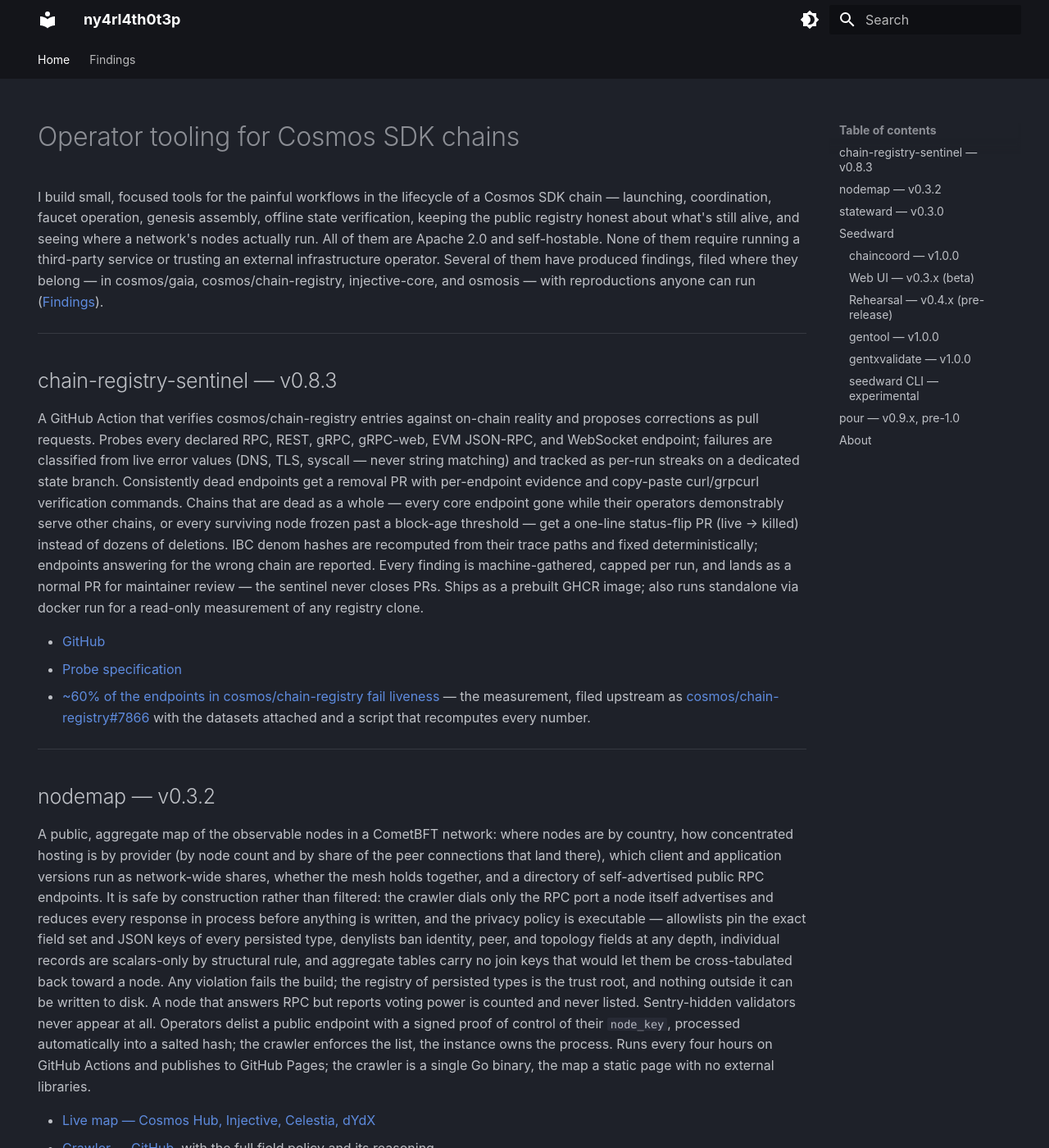
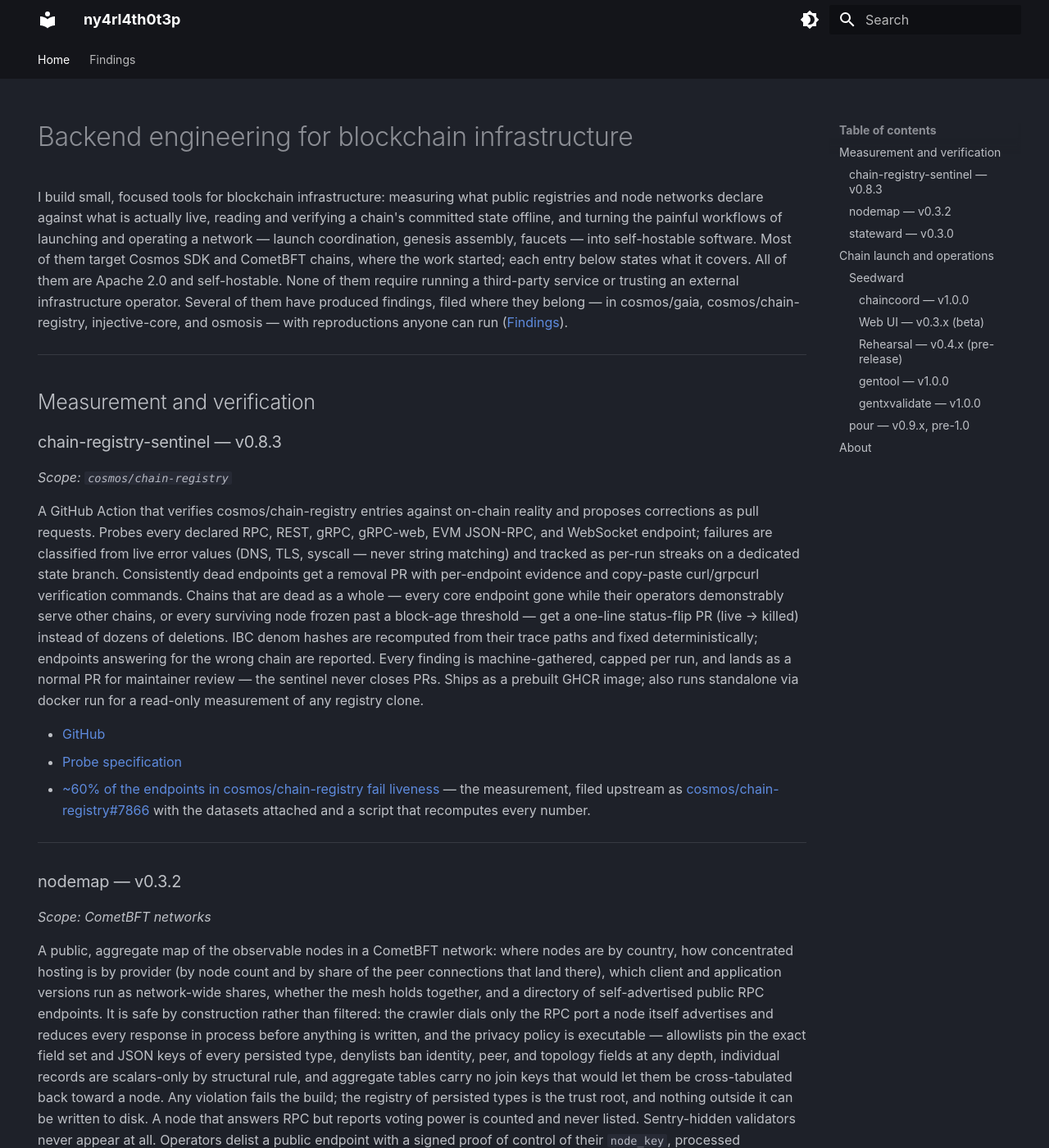
Before and after one commit to ny4rl4th0t3p/ny4rl4th0t3p.github.io, an MkDocs documentation site: the page built from docs/index.md, in a window 1280 px wide and 1400 px high. Shown: the whole window at 82% size. Built offline with MkDocs 1.6.1 and Material for MkDocs 9.7.7, drawn with Linux system fonts in a browser that asks for light colours; some of the changed text lies outside the part shown.

Commit message:
docs: frame the site around problem areas, state each tool's scope

```diff
--- a/docs/blog/.authors.yml
+++ b/docs/blog/.authors.yml
@@ -1,5 +1,5 @@
 authors:
   ny4rl4th0t3p:
     name: ny4rl4th0t3p
-    description: Operator tooling for Cosmos SDK chains
+    description: Backend engineering for blockchain infrastructure
     avatar: https://github.com/ny4rl4th0t3p.png
--- a/docs/index.md
+++ b/docs/index.md
@@ -3,18 +3,24 @@ hide:
   - navigation
 ---
 
-# Operator tooling for Cosmos SDK chains
+# Backend engineering for blockchain infrastructure
 
-I build small, focused tools for the painful workflows in the lifecycle of a Cosmos SDK chain — launching, coordination,
-faucet operation, genesis assembly, offline state verification, keeping the public registry honest about what's still
-alive, and seeing where a network's nodes actually run. All of them are Apache 2.0 and self-hostable. None of them
-require running a third-party service or trusting an external infrastructure operator. Several of them have produced
-findings, filed where they belong — in cosmos/gaia, cosmos/chain-registry, injective-core, and osmosis — with
-reproductions anyone can run ([Findings](https://ny4rl4th0t3p.github.io/blog/)).
+I build small, focused tools for blockchain infrastructure: measuring what public registries and node networks declare
+against what is actually live, reading and verifying a chain's committed state offline, and turning the painful
+workflows of launching and operating a network — launch coordination, genesis assembly, faucets — into self-hostable
+software. Most of them target Cosmos SDK and CometBFT chains, where the work started; each entry below states what it
+covers. All of them are Apache 2.0 and self-hostable. None of them require running a third-party service or trusting an
+external infrastructure operator. Several of them have produced findings, filed where they belong — in cosmos/gaia,
+cosmos/chain-registry, injective-core, and osmosis — with reproductions anyone can run
+([Findings](https://ny4rl4th0t3p.github.io/blog/)).
 
 ---
 
-## chain-registry-sentinel — v0.8.3
+## Measurement and verification
+
+### chain-registry-sentinel — v0.8.3
+
+*Scope: `cosmos/chain-registry`*
 
 A GitHub Action that verifies cosmos/chain-registry entries against on-chain reality and proposes corrections as pull
 requests. Probes every declared RPC, REST, gRPC, gRPC-web, EVM JSON-RPC, and WebSocket endpoint; failures are classified
@@ -36,7 +42,9 @@ via docker run for a read-only measurement of any registry clone.
 
 ---
 
-## nodemap — v0.3.2
+### nodemap — v0.3.2
+
+*Scope: CometBFT networks*
 
 A public, aggregate map of the observable nodes in a CometBFT network: where nodes are by country, how
 concentrated hosting is by provider (by node count and by share of the peer connections that land there), which client
@@ -60,7 +68,9 @@ the crawler is a single Go binary, the map a static page with no external librar
 
 ---
 
-## stateward — v0.3.0
+### stateward — v0.3.0
+
+*Scope: Cosmos SDK application state (IAVL; goleveldb, pebbledb)*
 
 Offline, verified reading of a Cosmos SDK chain's on-disk state — no running node, no chain binary, no state replay. It
 opens a node's `application.db` with hand-rolled, spec-pinned IAVL readers (legacy, v1, and hybrid trees; goleveldb and
@@ -84,7 +94,11 @@ a prebuilt GHCR image.
 
 ---
 
-## Seedward
+## Chain launch and operations
+
+### Seedward
+
+*Scope: Cosmos SDK chain launches*
 
 A suite for launching and coordinating Cosmos SDK chains without the usual Discord-and-spreadsheet scramble: validate
 validator gentxs, run a multi-party launch under an M-of-N committee, rehearse the genesis before going live, and keep a
@@ -94,7 +108,7 @@ tamper-evident record of every decision. Self-hostable end to end.
 - [Demo](https://ny4rl4th0t3p.github.io/seedward-suite/demo/) — `make dev-seed` spins up a populated stack: ten launches
   across every lifecycle state, browsable with an imported demo wallet.
 
-### chaincoord — v1.0.0
+#### chaincoord — v1.0.0
 
 The coordination server. An M-of-N committee with VETO drives an explicit launch lifecycle state machine, backed by a
 tamper-evident, offline-verifiable hash-chained audit log. Validators and coordinators sign in with their existing
@@ -105,7 +119,7 @@ most Cosmos chain launches today.
 - [GitHub](https://github.com/ny4rl4th0t3p/seedward-chaincoord)
 - [Documentation](https://ny4rl4th0t3p.github.io/seedward-chaincoord)
 
-### Web UI — v0.3.x (beta)
+#### Web UI — v0.3.x (beta)
 
 A browser front end for chaincoord. Connect a Cosmos wallet to create and govern launches, review committee proposals,
 and submit or validate validator gentxs — with gentx validation running client-side via WebAssembly. Ships as a single
@@ -113,7 +127,7 @@ container image.
 
 - [GitHub](https://github.com/ny4rl4th0t3p/seedward-chaincoord-web)
 
-### Rehearsal — v0.4.x (pre-release)
+#### Rehearsal — v0.4.x (pre-release)
 
 Optional pre-flight rehearsal for a launch. Assembles the candidate genesis from the approved inputs, boots an ephemeral
 chain from it, runs an on-chain assertion suite, and signs the pass/fail result back to chaincoord — so a launch can be
@@ -121,7 +135,7 @@ gated on a genesis that provably boots. Built; not yet released as a stable vers
 
 - [GitHub](https://github.com/ny4rl4th0t3p/seedward-rehearsal)
 
-### gentool — v1.0.0
+#### gentool — v1.0.0
 
 A CLI for generating production-ready genesis files for any Cosmos SDK chain. Takes a baseline genesis, validator
 gentxs, and CSV inputs for accounts, claims, grants, authz, and feegrant; produces a validated genesis.json with the
@@ -129,7 +143,7 @@ supply math checked explicitly. Makes genesis assembly deterministic and reprodu
 
 - [GitHub](https://github.com/ny4rl4th0t3p/seedward-gentool)
 
-### gentxvalidate — v1.0.0
+#### gentxvalidate — v1.0.0
 
 A Go library — with a WebAssembly build — that parses and validates Cosmos SDK gentxs: every invariant (chain id, bond
 denom, self-delegation floor, commission bounds, consensus pubkey) plus the ADR-036 signature. Runs server-side in
@@ -138,16 +152,11 @@ chaincoord and in the browser via WASM. Ships alongside `canonicaljson`, a deter
 
 - [GitHub](https://github.com/ny4rl4th0t3p/seedward-libs)
 
-### seedward CLI — experimental
-
-A unified command-line entry point for the suite: genesis assembly and gentx validation today, with launch and rehearsal
-commands in progress. Early and subject to change.
-
-- [GitHub](https://github.com/ny4rl4th0t3p/seedward-cli)
-
 ---
 
-## pour — v0.9.x, pre-1.0
+### pour — v0.9.x, pre-1.0
+
+*Scope: Cosmos SDK chains, metadata from `cosmos/chain-registry`*
 
 A pure-Go, multi-chain Cosmos faucet. Single static binary, no Node, no cosmos-sdk dependency. Builds and broadcasts
 transactions via raw protobuf over gRPC or REST, sources chain metadata from `cosmos/chain-registry`, handles IBC drips,
@@ -162,9 +171,10 @@ limits keyed on raw address bytes.
 
 ## About
 
-These tools come from operating in the Cosmos ecosystem and noticing the same operational pain points being solved with
-Discord channels, spreadsheets, and quick-and-dirty scripts at every chain launch and testnet. The point is to turn
-those workflows into self-hostable software.
+These tools come from operating blockchain networks — so far mostly in the Cosmos ecosystem — and noticing the same
+operational pain points being solved with Discord channels, spreadsheets, and quick-and-dirty scripts at every chain
+launch and testnet, and the same public data going unverified. The point is to turn those workflows into self-hostable
+software, and to check what a network claims against what it does.
 
 For questions, bug reports, or anything else — including collaboration or work inquiries — open an issue or discussion
 on the relevant repo.
--- a/mkdocs.yml
+++ b/mkdocs.yml
@@ -1,5 +1,5 @@
 site_name: ny4rl4th0t3p
-site_description: Operator tooling for Cosmos SDK chains
+site_description: Backend engineering for blockchain infrastructure
 site_url: https://ny4rl4th0t3p.github.io/
 # No repo_url: it would add a header card that fetches stars/forks from the GitHub
 # API on every page load — pointless for a personal site, and an external request.
```
